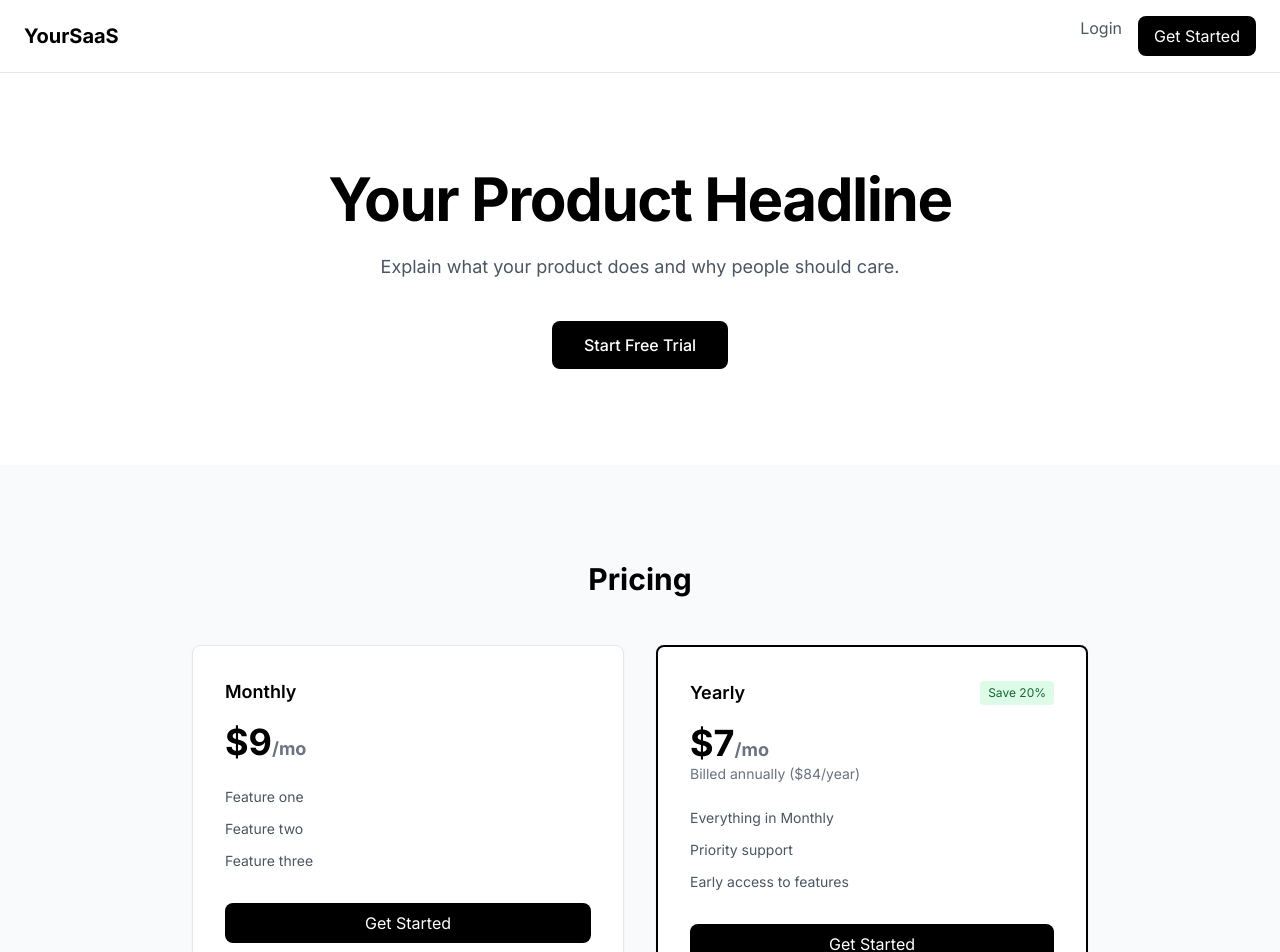
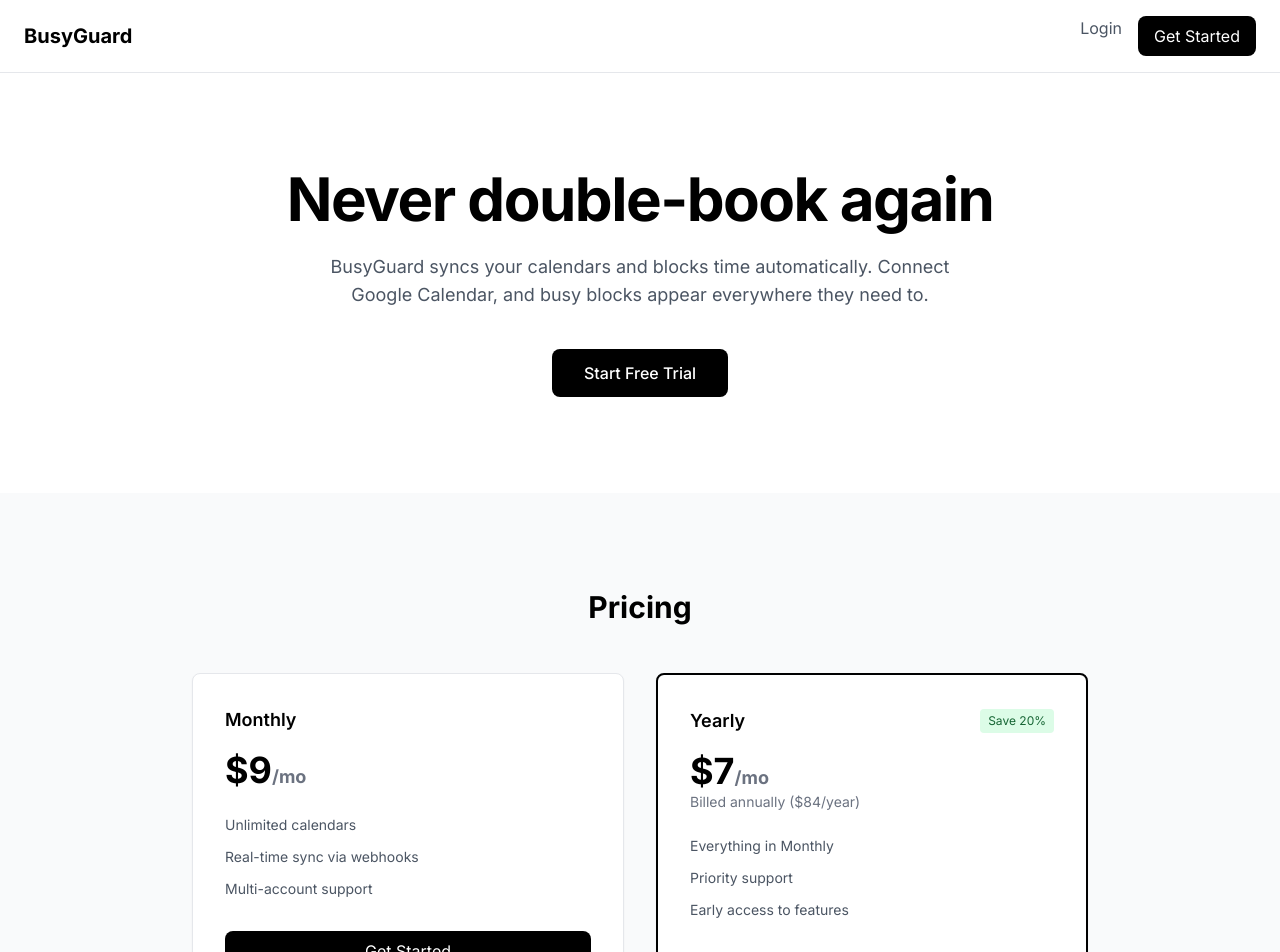
Before and after one commit to helsky-labs/busyguard, a Next.js app: page / in a window 1280 px wide. Shown: the top 952 px of the page. Built offline with nearby package versions, Linux system fonts and the light colour scheme; no server answers.

Commit message:
fix: replace placeholder branding with BusyGuard

```diff
--- a/app/dashboard/layout.tsx
+++ b/app/dashboard/layout.tsx
@@ -21,7 +21,7 @@
       <nav className="bg-white border-b px-6 py-4">
         <div className="flex items-center justify-between max-w-6xl mx-auto">
           <Link href="/dashboard" className="font-bold text-xl">
-            YourSaaS
+            BusyGuard
           </Link>
           <div className="flex items-center gap-4">
             <span className="text-sm text-gray-600">{user.email}</span>
--- a/app/layout.tsx
+++ b/app/layout.tsx
@@ -7,10 +7,10 @@
 
 export const metadata: Metadata = {
   title: {
-    default: 'Your SaaS Name',
-    template: '%s | Your SaaS Name',
+    default: 'BusyGuard',
+    template: '%s | BusyGuard',
   },
-  description: 'Your SaaS description',
+  description: 'Keep your calendars in sync. BusyGuard blocks time across all your calendars so you never double-book.',
 }
 
 export default function RootLayout({
--- a/app/page.tsx
+++ b/app/page.tsx
@@ -5,7 +5,7 @@
     <main className="min-h-screen">
       {/* Nav */}
       <nav className="flex items-center justify-between px-6 py-4 border-b">
-        <span className="font-bold text-xl">YourSaaS</span>
+        <span className="font-bold text-xl">BusyGuard</span>
         <div className="flex gap-4">
           <Link href="/auth/login" className="text-gray-600 hover:text-black">
             Login
@@ -22,10 +22,10 @@
       {/* Hero */}
       <section className="flex flex-col items-center justify-center px-4 py-24 text-center">
         <h1 className="text-4xl font-bold tracking-tight sm:text-6xl">
-          Your Product Headline
+          Never double-book again
         </h1>
         <p className="mt-6 max-w-2xl text-lg text-gray-600">
-          Explain what your product does and why people should care.
+          BusyGuard syncs your calendars and blocks time automatically. Connect Google Calendar, and busy blocks appear everywhere they need to.
         </p>
         <Link
           href="/auth/signup"
@@ -47,9 +47,9 @@
                 $9<span className="text-lg text-gray-500">/mo</span>
               </p>
               <ul className="mt-6 space-y-3 text-sm text-gray-600">
-                <li>Feature one</li>
-                <li>Feature two</li>
-                <li>Feature three</li>
+                <li>Unlimited calendars</li>
+                <li>Real-time sync via webhooks</li>
+                <li>Multi-account support</li>
               </ul>
               <Link
                 href="/auth/signup?plan=monthly"
```
